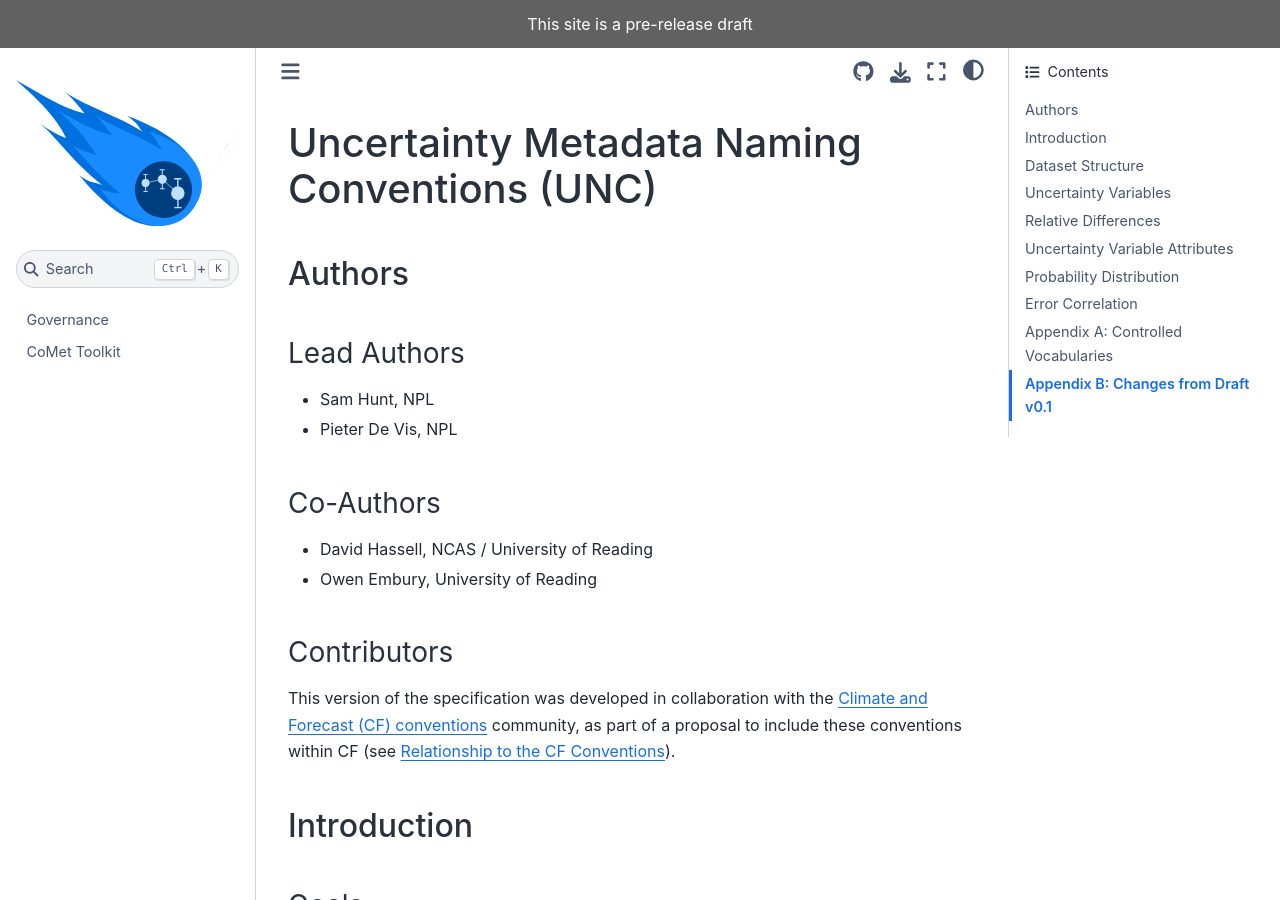
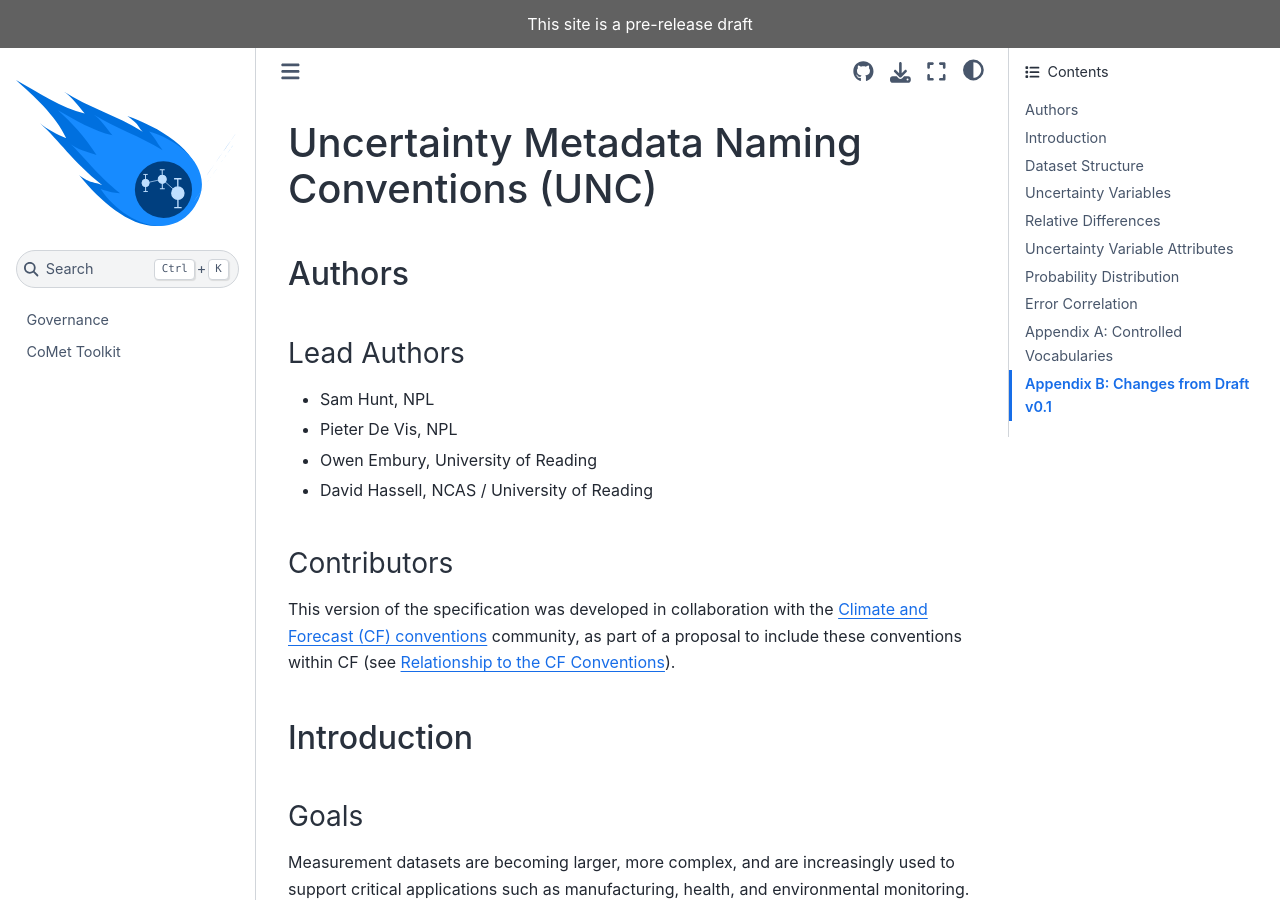
Before and after one commit to comet-toolkit/unc_website, a Sphinx documentation site: the page built from source/specification/draft-v0.2/unc_specification.rst, in a window 1280 px wide and 900 px high. Built offline with Sphinx 7.4.7 and the Sphinx Book theme 1.1.4, drawn with Linux system fonts in a browser that asks for light colours; pages that are not in the unit, such as notebooks, are missing from menus; the version number could not be read and is left out.

Commit message:
Make David Hassell and Owen Embury lead authors of draft v0.2

```diff
--- a/source/specification/draft-v0.2/unc_specification.rst
+++ b/source/specification/draft-v0.2/unc_specification.rst
@@ -10,12 +10,8 @@ Lead Authors
 
 * Sam Hunt, NPL
 * Pieter De Vis, NPL
-
-Co-Authors
-----------
-
+* Owen Embury, University of Reading
 * David Hassell, NCAS / University of Reading
-* Owen Embury, University of Reading
 
 Contributors
 ------------
```
